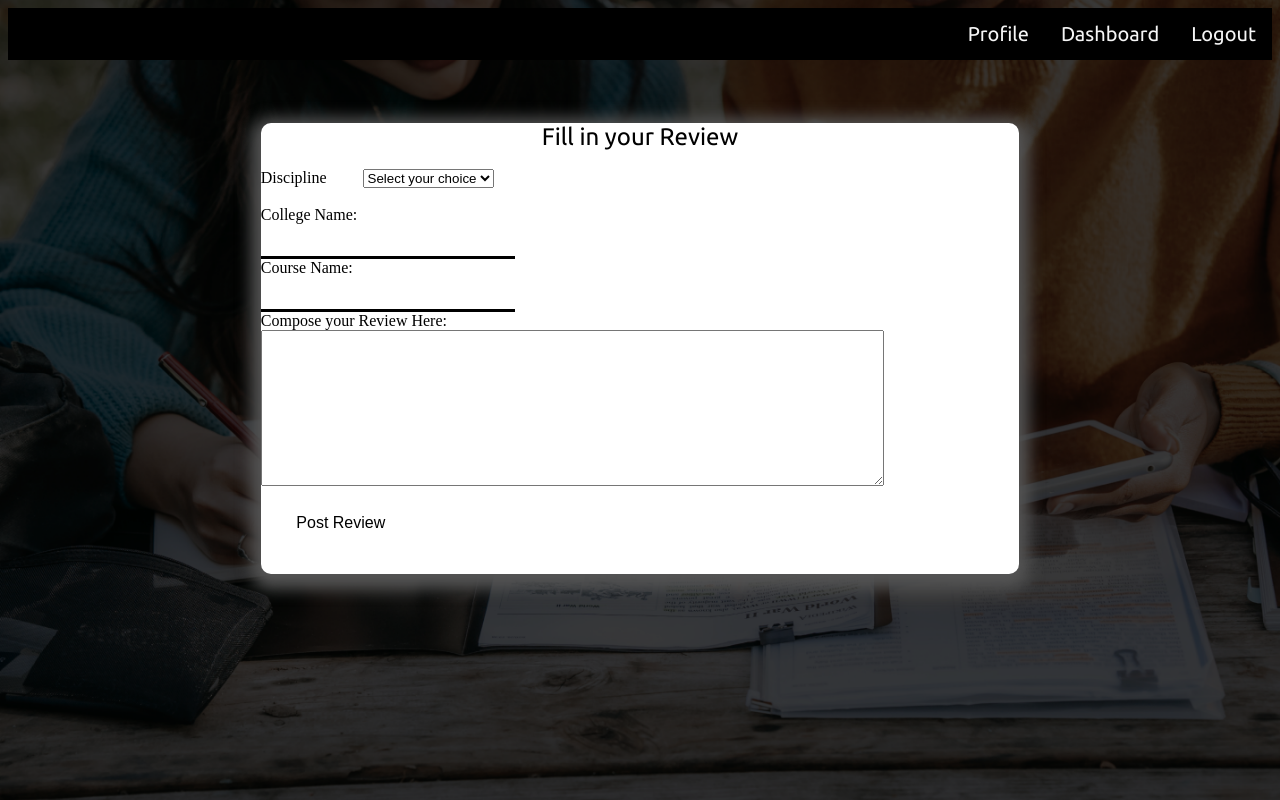
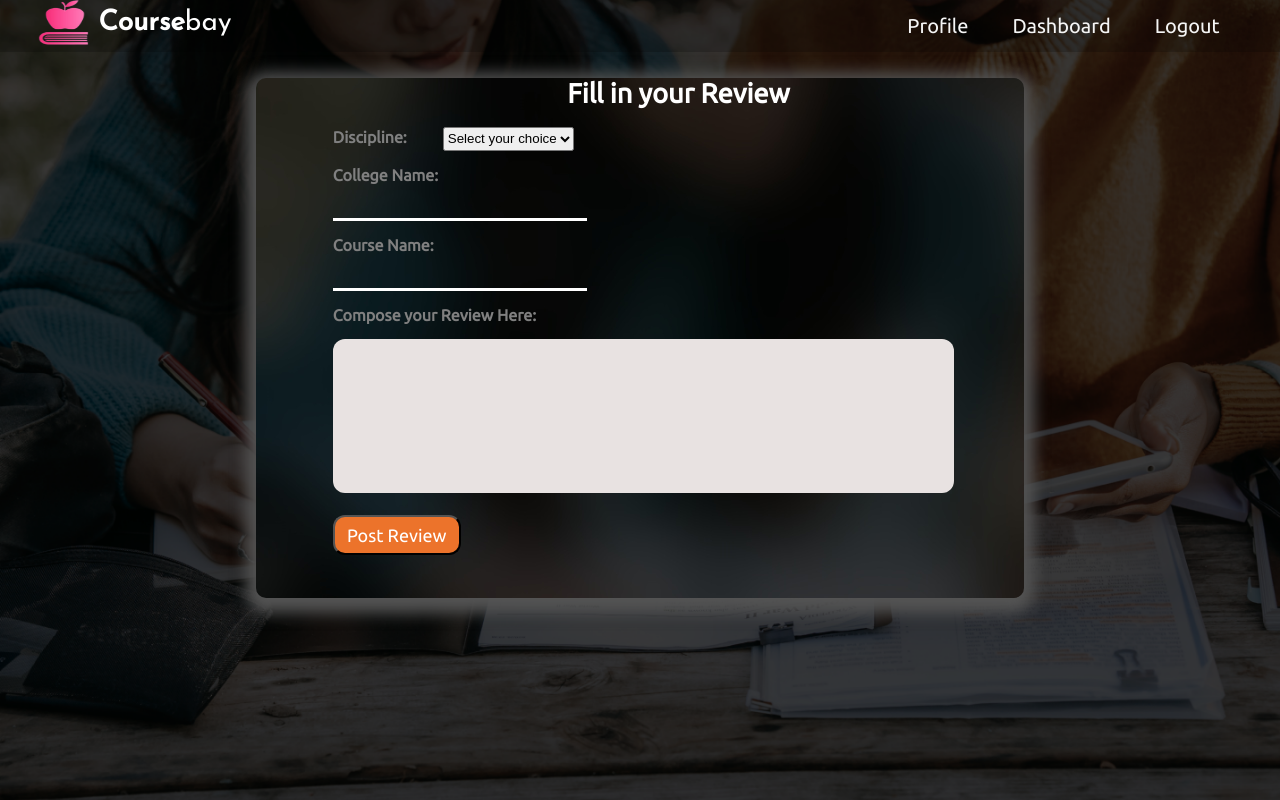
Before and after one commit to qor-101/cafe-review, a Django app: page /write-review in a window 1280 px wide. Run offline with Django 3.2, Linux system fonts and the light colour scheme.

Commit message:
review form updated

```diff
--- a/reviewapp/templates/review.html
+++ b/reviewapp/templates/review.html
@@ -2,22 +2,31 @@
 {% load static %}
 <html>
   <head>
-    <link rel="stylesheet" href="{% static 'style.css' %}">
     <script src="https://ajax.googleapis.com/ajax/libs/jquery/3.5.1/jquery.min.js"></script>
     <title >Write your Review</title>
     <style type="text/css">
       @import url('https://fonts.googleapis.com/css?family=Josefin+Sans|Ubuntu');
 
+      body{
+        background-image: url("{% static 'res.png' %}");
+        background-size:cover;
+        box-sizing:border-box;
+        margin:0px;
+      }
+
       #navBar{
-        background-color: black;
-        margin: 0;
-        padding: 0;
+        background-color:rgba(0,0,0,0.2);
+
+
+
       }
 
       .rForm{
+        background-image: url("{% static 'res1.jpg' %}");
         margin-left: 20%;
-        margin-top: 5%;
+        margin-top: 2%;
         width: 60%;
+        height: 520px;
         background-color: white;
         border-radius:10px;
         box-shadow: 0px 5px 15px 10px #545454;
@@ -36,7 +45,7 @@
         display: block;
         text-align: center;
         text-decoration: none;
-        padding: 14px 16px;
+        padding: 14px 22px;
         color: whitesmoke;
         font-family: Ubuntu;
         font-size: 1.25rem;
@@ -51,18 +60,61 @@
 
       label{
           color: black;
+          font-family: Ubuntu;
+          color: grey;
+          margin-left: 10%;
+          font-weight: bolder;
       }
 
+      input{
+        margin-left: 10%;
+      }
+
+      .input1{
+        color: white;
+        font-size: 1.3rem;
+        height: 1.5rem;
+        border: none;
+        border-bottom-style: solid;
+        border-bottom-color: white;
+        background-color: transparent;
+        outline: none;
+        width: 15.625rem;
+        margin-top: 1%;
+      }
+      .input1:hover{
+        border-bottom-color:#EC732B;
+      }
+
+
       #submit{
-        background-color: white;
-        border: none;
-        border-bottom-color: black;
-        width: 10rem;
-        font-size: 1rem;
+        width: 8rem;
+        height:2.5rem;
+        border-width:0.125rem;
+        border-radius:0.75rem;
+        background-color:#EC732B;
+        color:white;
+        font-family:ubuntu;
+        font-size: 1.125rem;
+        margin-left: 10%;
+
       }
+      #submit:hover{
+        background-color:#E55703;
+        border:none;
+      }
+
+
+
+
+      #branch{
+        height: 1.5rem;
+      }
+
      </style>
   </head>
   <script type="text/javascript">
+
       function validate() {
         var col = document.forms["reviewForm"]["college"].value;
         var course = document.forms["reviewForm"]["course"].value;
@@ -92,32 +144,32 @@
   <body>
     <div id="navBar">
       <ul class="ul">
-        <li><a href="#"> Logout </a></li>
+        <li> <img src="{% static 'app1.png' %}" style="float:left;margin-left:3%;"  alt="logo" height="45px" width="60px"></li>
+        <li style="margin-right:3%;"><a href="#"> Logout </a></li>
        <li><a href="#"> Dashboard </a></li>
         <li><a href="#"> Profile </a></li>
+        <li style= "font-family: Josefin Sans;font-size: 175% ;margin-top:0.7%;color: white;"><b>Course</b>bay</li>
       </ul>
     </div>
 
     <div class="rForm">
-      <label style="display: block; margin-top: 5%;font-family: Ubuntu;font-size: 150%;"><center> Fill in your Review </center></label><br>
+      <label style="display: block;font-family: Ubuntu;font-size: 170%;color: white;"><center> <b>Fill in your Review </b></center></label><br>
       <form name="reviewForm" method="POST" action="/upload" onsubmit="return validate()">
-        <label for="branch" >Discipline&emsp;&emsp;</label>
-        <select id ="branch" name = "branch" required>
+        <label for="branch" id="select">Discipline:&emsp;&emsp;</label>
+        <select id ="branch" name = "branch"style="border-radius:0.15rem;" required>
           <option value="" selected disabled hidden>Select your choice</option>
           <option value="Arts">Arts</option>
           <option value="Engineering">Engineering</option>
           <option value="Medicine">Medicine</option>
           <option value="Law">Law</option>
         </select>
-        <br>
-        <br>
-        <label for="college" >College Name:</label><br>
-        <input type="text" id="college" name="college"><br>
-        <label for="course" >Course Name:</label><br>
-        <input type="text" id="course" name="course"><br>
-        <label for="review" >Compose your Review Here:</label><br>
-        <textarea id="review" name="review" rows="10" cols="75"></textarea><br><br>
-        <input type="submit" value="Post Review" id="submit"><br><br><br>
+        <label for="college" style="display: block;margin-top: 2%">College Name:</label>
+        <input type="text" class="input1"name="college" >
+        <label for="course" style="display: block;margin-top: 2%">Course Name:</label>
+        <input type="text" class="input1" name="course" >
+        <label for="review" style="display: block;margin-top: 2%">Compose your Review Here:</label>
+        <textarea id="review" name="review" rows="10" cols="75" style="margin-left:10%;margin-top:2%;resize:none;border:1px;border-radius:0.75rem;outline:none;background-color:#e8e2e1;"></textarea><br><br>
+        <input type="submit" value="Post Review" id="submit">
       </form>
     </div>
   </body>
```
Also changed, not shown: db.sqlite3, static/res1.jpg (added).
